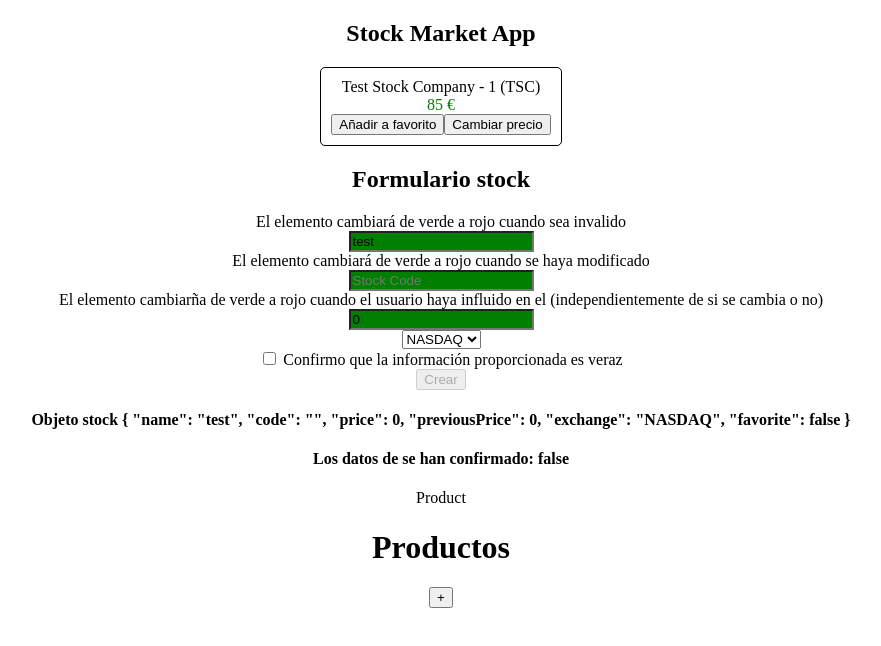
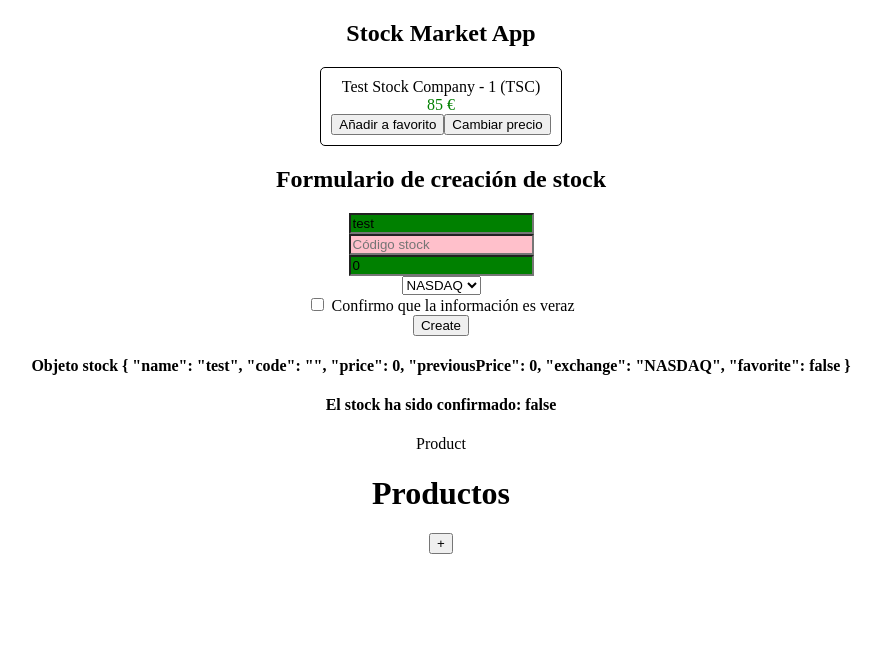
Before and after one commit to acovex/angularFundamentals, an Angular app in the folder curso-angular/: page / in a window 1280 px wide. Shown: the top 646 px of the page, without its empty margins (199-1080 px from the left). Built offline with nearby package versions, Linux system fonts and the light colour scheme.

Commit message:
Control state

```diff
--- a/curso-angular/src/app/shared/stocks/create-stock/create-stock.component.html
+++ b/curso-angular/src/app/shared/stocks/create-stock/create-stock.component.html
@@ -1,25 +1,33 @@
-<h2>Formulario stock</h2>
+<h2>Formulario de creación de stock</h2>
 <div class="form-group">
-  <form (ngSubmit)="createStock()">
-    <div>
-      El elemento cambiará de verde a rojo cuando sea invalido
+  <form (ngSubmit)="createStock(stockForm)" #stockForm="ngForm">
+    <div class="stock-name">
+      <input type="text" placeholder="Nombre stock" required name="stockName" #stockName="ngModel"
+        [(ngModel)]="stock.name">
     </div>
-    <div class="stock-name">
-      <input type="text" placeholder="Stock Name" required name="stockName" [(ngModel)]="stock.name">
-    </div>
-    <div>
-      El elemento cambiará de verde a rojo cuando se haya modificado
+    <div *ngIf="stockName.errors && stockName.errors.required">
+      El nombre del stock es requerido
     </div>
     <div class="stock-code">
-      <input type="text" placeholder="Stock Code" name="stockCode" [(ngModel)]="stock.code">
+      <input type="text" placeholder="Código stock" required minlength="2" name="stockCode" #stockCode="ngModel"
+        [(ngModel)]="stock.code">
     </div>
-    El elemento cambiarña de verde a rojo cuando el usuario haya influido en el (independientemente de si se cambia o
-    no)
-    <div>
+    <div *ngIf="stockCode.dirty && stockCode.invalid">
+      <div *ngIf="stockCode.errors.required">
+        El código del stock es requerido
+      </div>
+      <div *ngIf="stockCode.errors.minlength">
+       El código del stock tiene que tener al menos longitud de 2
+      </div>
     </div>
     <div class="stock-price">
-      <input type="number" placeholder="Stock Price" name="stockPrice" [ngModel]="stock.price"
-        (ngModelChange)="setStockPrice($event)">
+      <input type="number" placeholder="Stock Price" name="stockPrice" required #stockPrice="ngModel"
+        [ngModel]="stock.price" (ngModelChange)="setStockPrice($event)">
+    </div>
+    <div *ngIf="stockPrice.dirty && stockPrice.invalid">
+      <div *ngIf="stockPrice.errors.required">
+        El precio del stock es obligatorio
+      </div>
     </div>
     <div class="stock-exchange">
       <div>
@@ -29,11 +37,11 @@
       </div>
     </div>
     <div class="stock-confirm">
-      <input type="checkbox" name="stockConfirm" [(ngModel)]="confirmed">
-      Confirmo que la información proporcionada es veraz
+      <input type="checkbox" name="stockConfirm" required [(ngModel)]="confirmed">
+      Confirmo que la información es veraz
     </div>
-    <button [disabled]="!confirmed" type="submit">Crear</button>
+    <button type="submit">Create</button>
   </form>
 </div>
 <h4>Objeto stock {{stock | json}}</h4>
-<h4>Los datos de se han confirmado: {{confirmed}}</h4>
+<h4>El stock ha sido confirmado: {{confirmed}}</h4>
--- a/curso-angular/src/app/shared/stocks/create-stock/create-stock.component.scss
+++ b/curso-angular/src/app/shared/stocks/create-stock/create-stock.component.scss
@@ -1,10 +1,10 @@
 .stock-name .ng-valid,
-.stock-code .ng-pristine,
-.stock-price .ng-untouched {
+.stock-code .ng-valid,
+.stock-price .ng-valid {
 background-color: green;
 }
 .stock-name .ng-invalid,
-.stock-code .ng-dirty,
-.stock-price .ng-touched {
-background-color: pink;
+.stock-code .ng-invalid,
+.stock-price .ng-invalid {
+ background-color: pink;
 }
--- a/curso-angular/src/app/shared/stocks/create-stock/create-stock.component.ts
+++ b/curso-angular/src/app/shared/stocks/create-stock/create-stock.component.ts
@@ -1,5 +1,6 @@
 import { Component, OnInit } from '@angular/core';
 import { Stock } from '../../models/stock.model';
+import { Form, NgForm } from '@angular/forms';
 
 @Component({
   selector: 'app-create-stock',
@@ -28,8 +29,12 @@ export class CreateStockComponent implements OnInit {
     this.stock.price = price;
   }
 
-  public createStock() {
-    console.log('Creando stock ', this.stock);
+  public createStock(stockForm: NgForm) {
+    console.log('Stock form', stockForm);
+    if (stockForm.valid) {
+      console.log('Creando stock ', this.stock);
+    } else {
+      console.error('Stock form esta en estado no valido');
+    }
   }
-
 }
```
